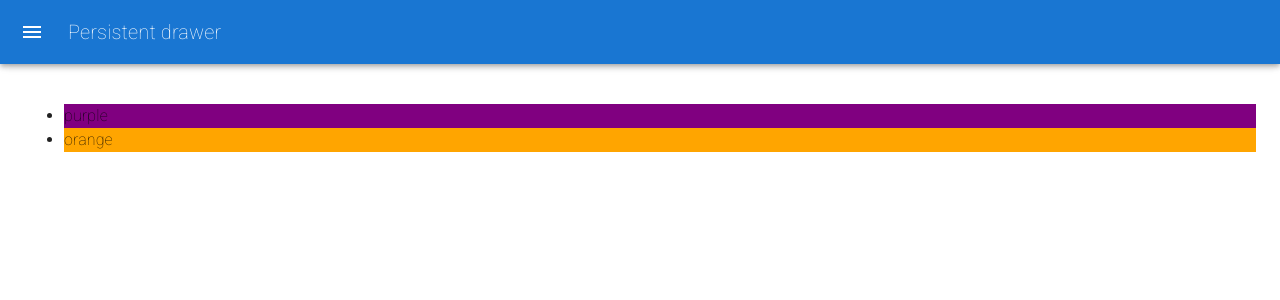
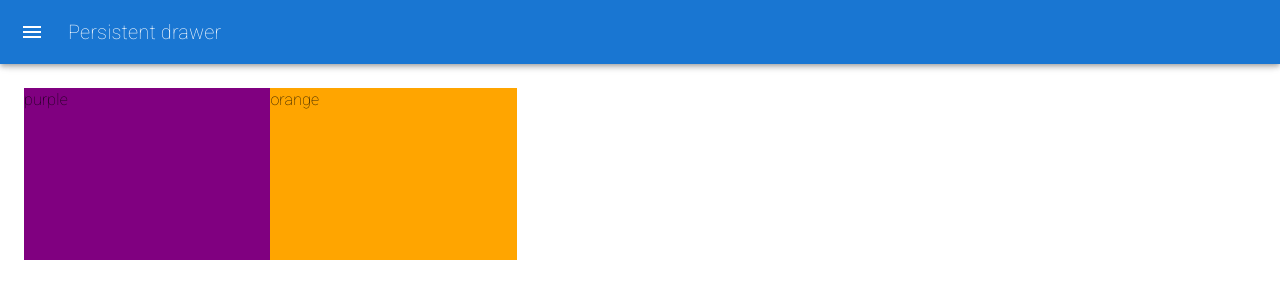
Before and after one commit to AndyK888/colors-app, a React (Create React App) app: page /palette/new in a window 1280 px wide. Shown: the top 300 px of the page. Built offline with nearby package versions, Linux system fonts and the light colour scheme.

Commit message:
add draggable color box

```diff
--- /dev/null
+++ b/src/DraggableColorBox.js
@@ -0,0 +1,19 @@
+import React from 'react'
+import { createUseStyles } from "react-jss";
+const styles = {
+    root: {
+        width: "20%",
+        height: "25%",
+        margin: "0 auto",
+        display: "inline-block",
+        position: "relative",
+        marginBottom: "-3.5px",
+    }
+}
+const useStyles = createUseStyles(styles);
+export default function DraggableColorBox(props) {
+  const classes = useStyles(props);
+  return (
+    <div className={classes.root} style={{backgroundColor: props.color}}>{props.color}</div>
+  )
+}
--- a/src/NewPaletteForm.js
+++ b/src/NewPaletteForm.js
@@ -15,10 +15,13 @@ import { ChromePicker } from "react-color";
 import Stack from "@mui/material/Stack";
 import Button from "@mui/material/Button";
 import TextField from "@mui/material/TextField";
+import DraggableColorBox from "./DraggableColorBox";
+
 const drawerWidth = 300;
 const Main = styled("main", { shouldForwardProp: (prop) => prop !== "open" })(
   ({ theme, open }) => ({
     flexGrow: 1,
+    height: "calc(100vh - 63px)",
     padding: theme.spacing(3),
     transition: theme.transitions.create("margin", {
       easing: theme.transitions.easing.sharp,
@@ -165,9 +168,10 @@ export default class NewPaletteForm extends React.Component {
         </Drawer>
         <Main open={this.state.open}>
           <DrawerHeader />
-          <ul>
-            {this.state.colors.map(color=><li style={{backgroundColor:color}}>{color}</li>)}
-          </ul>
+
+          {this.state.colors.map((color) => (
+            <DraggableColorBox color={color} />
+          ))}
         </Main>
       </Box>
     );
```
